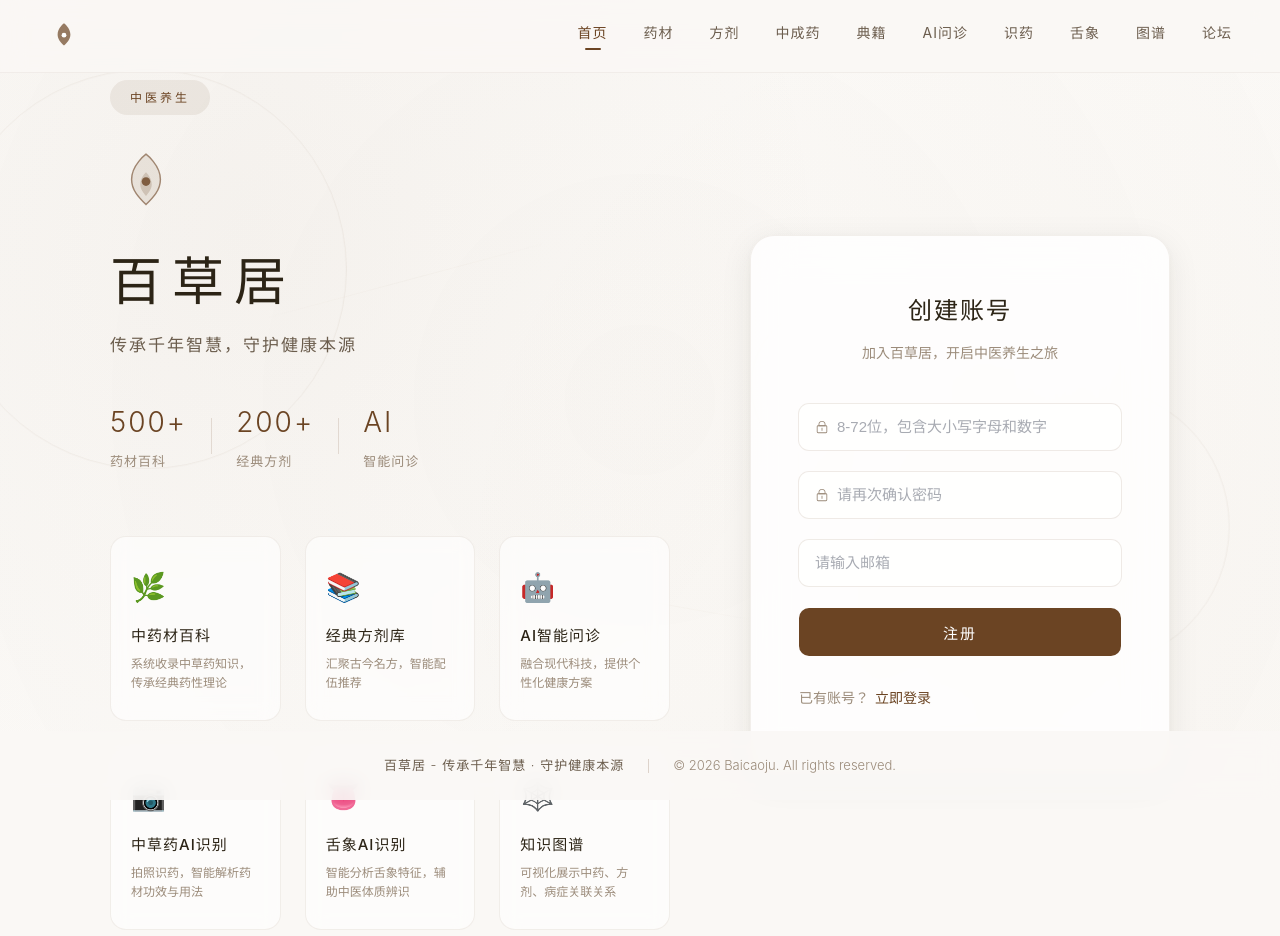
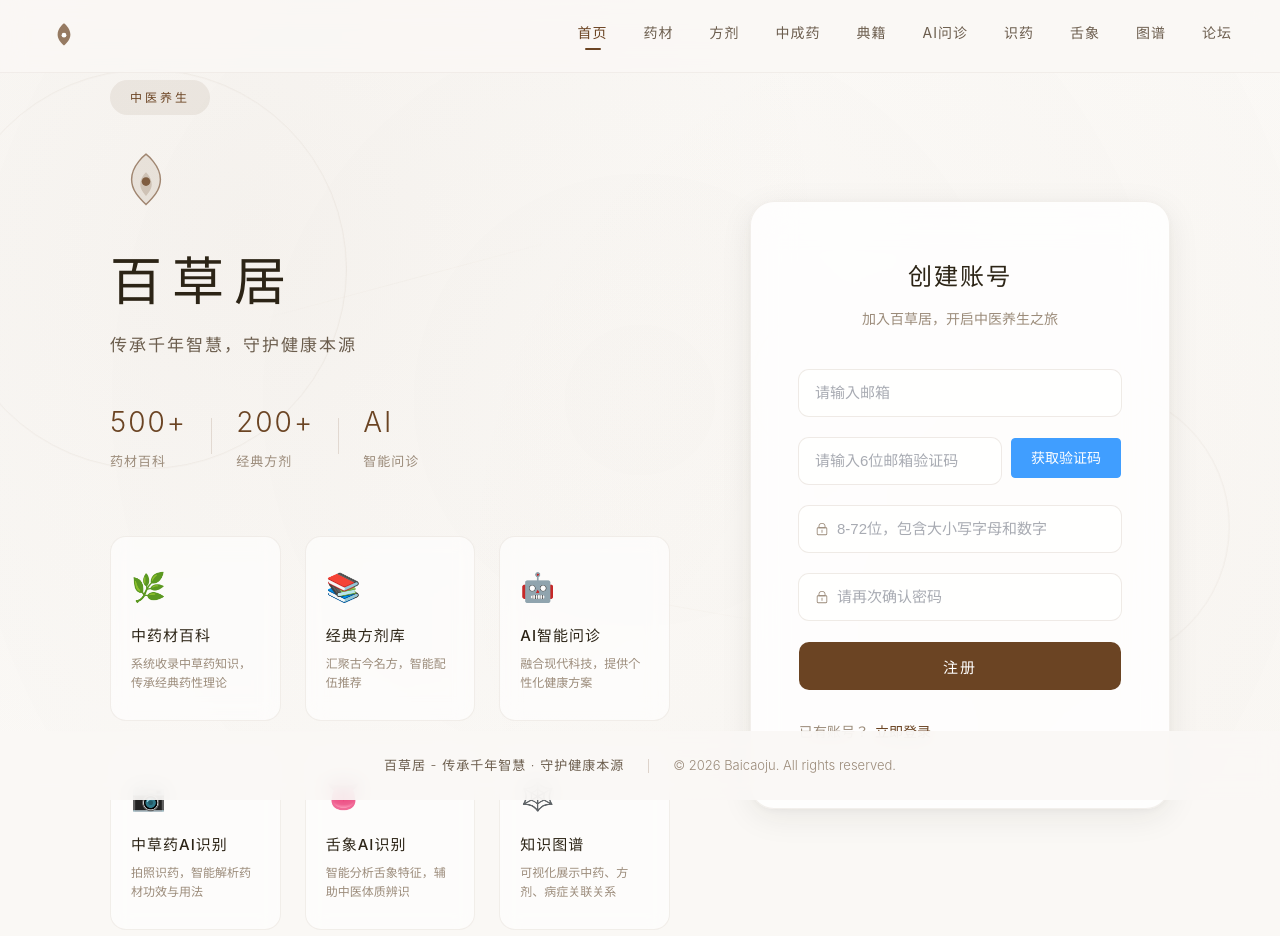
Before and after one commit to mengliyou-123/herb-vue, a Vue app: page /#/login in a window 1280 px wide. Both pictures are taken after a click on the link "注册账号". Shown: the top 936 px of the page. Built offline with nearby package versions, Linux system fonts and the light colour scheme.

Commit message:
Add email-code registration form

```diff
--- a/src/api/user.js
+++ b/src/api/user.js
@@ -4,6 +4,9 @@ import request from "@/utils/request";
 export const userRegisterService = (registerData) => {
   return request.post('/user/register', registerData)
 }
+
+export const userSendRegisterCodeService = (email) =>
+  request.post('/user/sendRegisterCode', { email })
 
 export const userLoginService = (loginData) => {
   return request.post('/user/login', loginData)
--- a/src/views/Login.vue
+++ b/src/views/Login.vue
@@ -1,7 +1,7 @@
 <script setup>
 import { Lock, User } from "@element-plus/icons-vue";
 import { ref, onMounted, onUnmounted } from "vue";
-import { userLoginService, userRegisterService } from "@/api/user";
+import { userLoginService, userRegisterService, userSendRegisterCodeService } from "@/api/user";
 import { ElMessage } from "element-plus";
 import { useRouter } from "vue-router";
 import { useTokenStore } from "@/stores/token";
@@ -16,6 +16,7 @@ const registerData = ref({
   password: "",
   rePassword: "",
   email: "",
+  code: "",
   role: "",
 });
 
@@ -38,6 +39,10 @@ const rules = {
     { required: true, message: "请输入邮箱", trigger: "blur" },
     { type: "email", message: "邮箱格式不正确", trigger: "blur" },
   ],
+  code: [
+    { required: true, message: "请输入邮箱验证码", trigger: "blur" },
+    { pattern: /^\d{6}$/, message: "验证码须为6位数字", trigger: "blur" },
+  ],
   rePassword: [
     { required: true, message: "请输入密码", trigger: "blur" },
     { validator: checkRePassword, trigger: "blur" },
@@ -53,11 +58,12 @@ const register = async () => {
   const valid = await form.value.validate();
   if (valid) {
     registerData.value.email = registerData.value.email.trim().toLowerCase();
-    const result = await userRegisterService({ email: registerData.value.email, password: registerData.value.password });
+    const result = await userRegisterService({ email: registerData.value.email, code: registerData.value.code, password: registerData.value.password });
 
     if (result.code === 0) {
       ElMessage.success("注册成功，请使用邮箱登录");
       isRegister.value = false;
+      registerData.value.code = "";
     } else {
       ElMessage.error(result.message || "注册失败");
     }
@@ -67,6 +73,34 @@ const register = async () => {
 const router = useRouter();
 const tokenStore = useTokenStore();
 const form = ref(null);
+const codeSeconds = ref(0);
+const sendingCode = ref(false);
+let codeTimer;
+
+const sendRegisterCode = async () => {
+  if (codeSeconds.value || sendingCode.value) return;
+  try {
+    await form.value.validateField("email");
+  } catch {
+    return;
+  }
+  sendingCode.value = true;
+  try {
+    registerData.value.email = registerData.value.email.trim().toLowerCase();
+    await userSendRegisterCodeService(registerData.value.email);
+    ElMessage.success("验证码已发送，请查看邮箱");
+    codeSeconds.value = 60;
+    clearInterval(codeTimer);
+    codeTimer = setInterval(() => {
+      codeSeconds.value -= 1;
+      if (codeSeconds.value <= 0) clearInterval(codeTimer);
+    }, 1000);
+  } catch {
+    // The request interceptor displays the server's error message.
+  } finally {
+    sendingCode.value = false;
+  }
+};
 
 const userInfoStore = useUserInfoStore();
 
@@ -95,6 +129,7 @@ const clearRegisterData = () => {
     password: "",
     rePassword: "",
     email: "",
+    code: "",
   };
 };
 
@@ -146,6 +181,7 @@ onMounted(() => {
 
 onUnmounted(() => {
   document.removeEventListener("click", handleClickOutside);
+  clearInterval(codeTimer);
 });
 
 const featureDetails = {
@@ -316,6 +352,29 @@ const featureDetails = {
             <p class="form-desc">加入百草居，开启中医养生之旅</p>
           </div>
 
+          <el-form-item prop="email">
+            <el-input
+              v-model="registerData.email"
+              placeholder="请输入邮箱"
+              class="custom-input"
+            ></el-input>
+          </el-form-item>
+
+          <el-form-item prop="code">
+            <div style="display: flex; gap: 10px; width: 100%">
+              <el-input
+                v-model="registerData.code"
+                placeholder="请输入6位邮箱验证码"
+                maxlength="6"
+                inputmode="numeric"
+                class="custom-input"
+              ></el-input>
+              <el-button type="primary" :disabled="codeSeconds > 0 || sendingCode" :loading="sendingCode" @click="sendRegisterCode">
+                {{ codeSeconds > 0 ? `${codeSeconds}秒后重发` : '获取验证码' }}
+              </el-button>
+            </div>
+          </el-form-item>
+
           <el-form-item prop="password">
             <el-input
               :prefix-icon="Lock"
@@ -335,14 +394,6 @@ const featureDetails = {
               v-model="registerData.rePassword"
               class="custom-input"
               show-password
-            ></el-input>
-          </el-form-item>
-
-          <el-form-item prop="email">
-            <el-input
-              v-model="registerData.email"
-              placeholder="请输入邮箱"
-              class="custom-input"
             ></el-input>
           </el-form-item>
 
--- a/src/views/mine/UserInfo.vue
+++ b/src/views/mine/UserInfo.vue
@@ -131,8 +131,8 @@ const activeTab = ref('info');
               <el-input v-model="userInfo.nickname" placeholder="请输入昵称（2-10个字符）" />
             </el-form-item>
             <el-form-item label="用户邮箱" prop="email">
-              <el-input v-model="userInfo.email" placeholder="请输入邮箱地址" />
-              <div class="field-hint">此邮箱用于登录</div>
+              <el-input v-model="userInfo.email" disabled />
+              <div class="field-hint">此邮箱用于登录，不能直接修改</div>
             </el-form-item>
             <el-form-item class="btn-row">
               <el-button type="primary" @click="updateUserInfo">保存修改</el-button>
```
